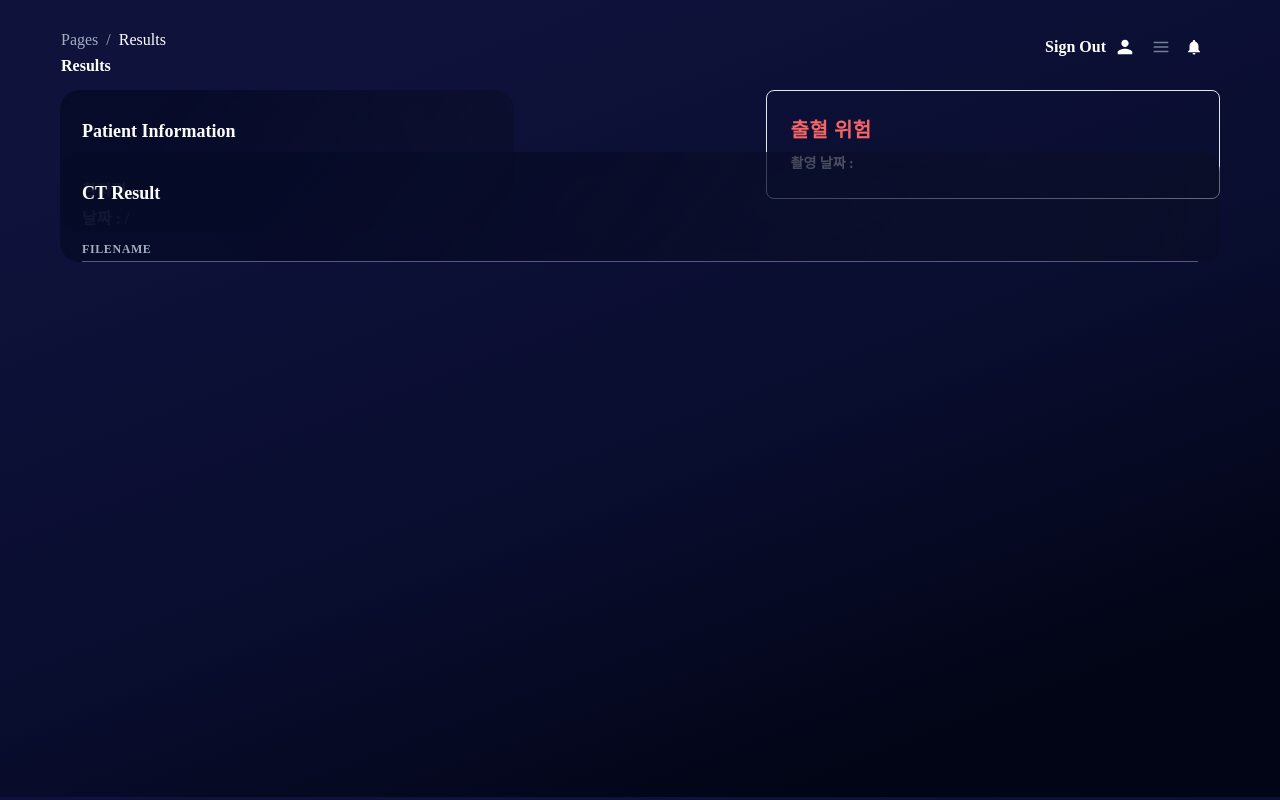
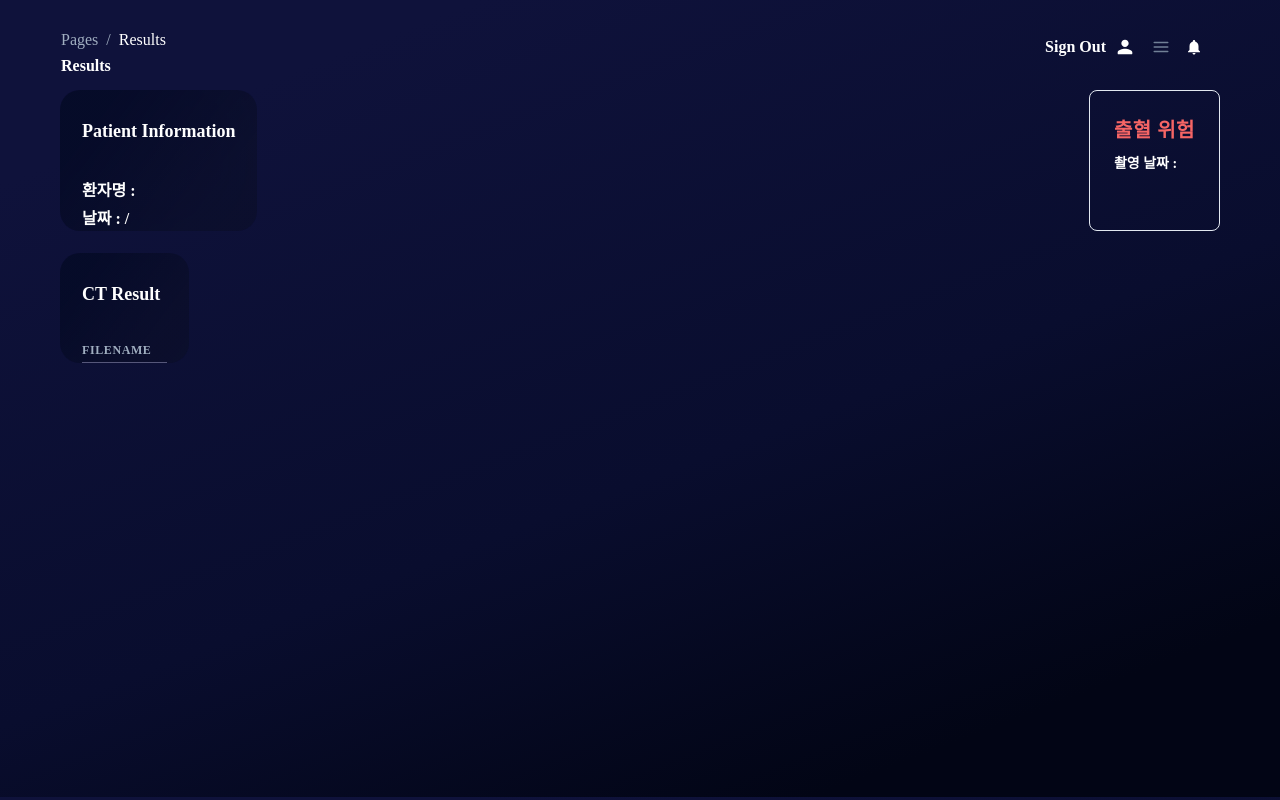
Before and after one commit to SVinternShip/Frontend-Backend, a React (Create React App) app in the folder frontend/assict_front/: page /home/tables/1 in a window 1280 px wide. Built offline with nearby package versions, Linux system fonts and the light colour scheme; no server answers.

Commit message:
Result.js Grid

```diff
--- a/frontend/assict_front/src/components/Result/Result.js
+++ b/frontend/assict_front/src/components/Result/Result.js
@@ -13,6 +13,7 @@ import {
   IconButton,
   Input,
   Portal,
+  Spacer,
   Table,
   Tbody,
   Text,
@@ -258,23 +259,31 @@ export default function Result(props) {
   return (
     <PanelContainer>
       <PanelContainer>
-        <Box w={"100%"}>
-          <Grid templateColumns="repeat(5, 1fr)" gap={4}>
-            <GridItem colSpan={2} h="10">
+        <Flex minWidth='max-content'>
+          <Box>
             <DrawPatientInfo data={patientInfoData} />
-            </GridItem>
-            <GridItem colStart={4} colEnd={6} h="10">
+          </Box>
+          <Spacer/>
+          <Box display='flex' alignItems='stretch'>
             <DrawCurrentImgInfo data={currentClickedImgInfo} />
-            </GridItem>
-          </Grid>
           </Box>
-
+        </Flex>
+        <Flex>
           <Box>
             <GridItem colSpan={2} h="15" rowSpan={5} area={"nav"}>
-            <Card my="22px" overflowX={{ sm: "scroll", xl: "hidden" }} pb="0px">
+              <Card
+                my="22px"
+                overflowX={{ sm: "scroll", xl: "hidden" }}
+                pb="0px"
+              >
                 <CardHeader p="6px 0px 22px 0px">
                   <Flex direction="column">
-                  <Text fontSize="lg" color="#fff" fontWeight="bold" mb=".5rem">
+                    <Text
+                      fontSize="lg"
+                      color="#fff"
+                      fontWeight="bold"
+                      mb=".5rem"
+                    >
                       CT Result
                     </Text>
                   </Flex>
@@ -304,6 +313,7 @@ export default function Result(props) {
               </Card>
             </GridItem>
           </Box>
+        </Flex>
         {/*<DrawImage org={currentClickedOrg} lime={currentClickedLime} />*/}
 
         {/*<NoteWithButton note={note} />*/}
```
Lines whose indentation alone changed are shown as unchanged.
